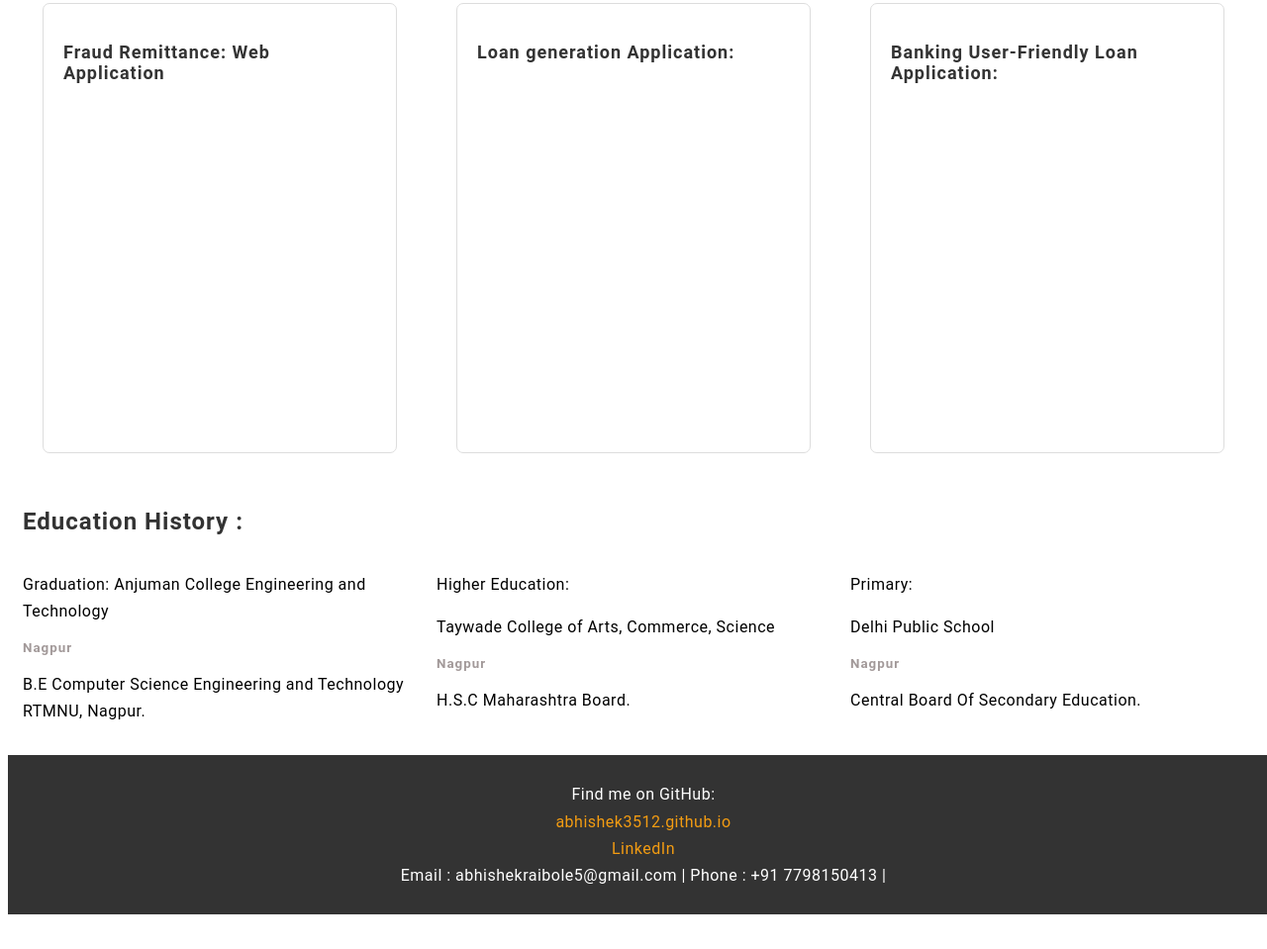
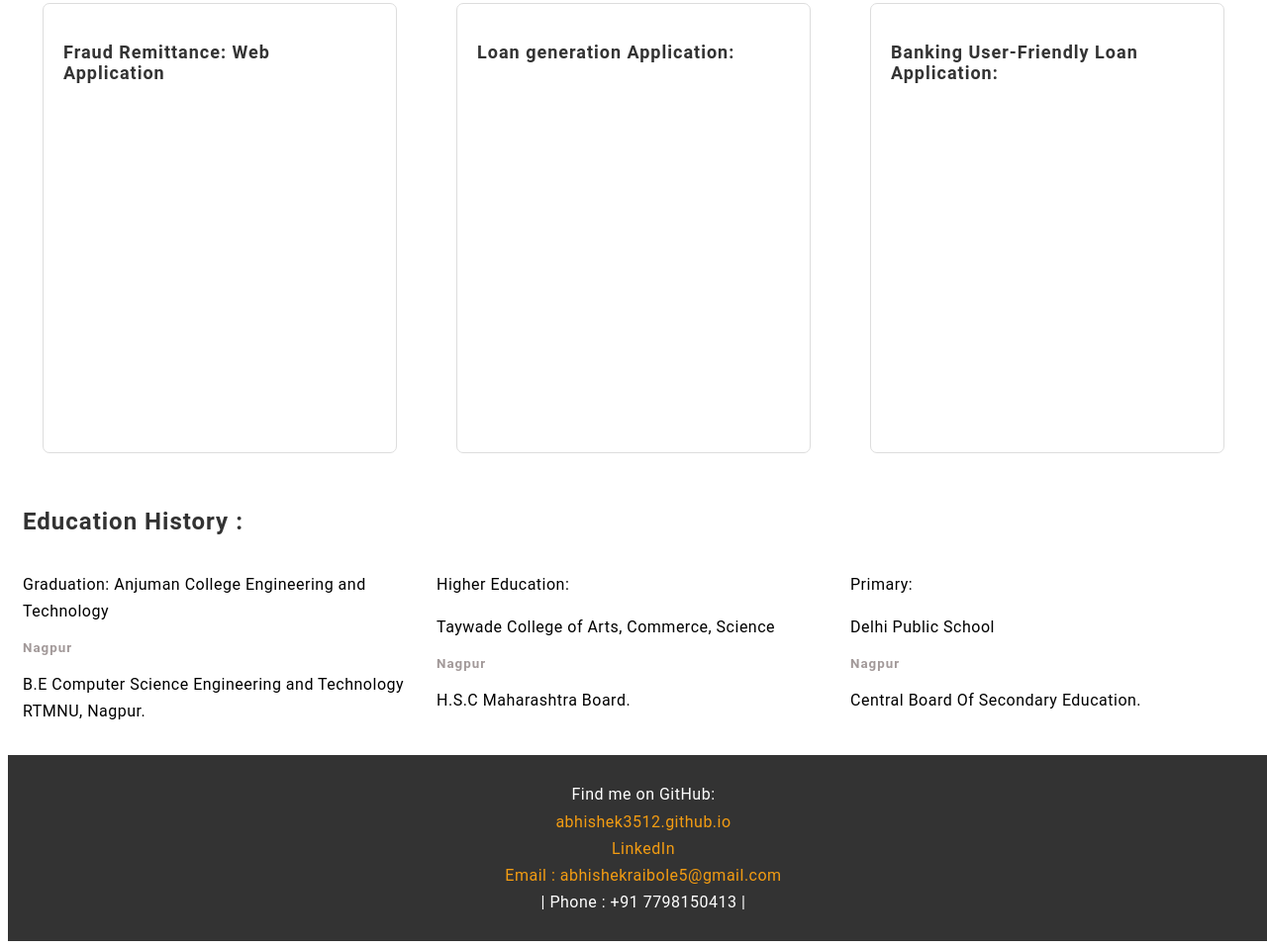
Before and after one commit to Abhishek3512/abhishek3512.github.io, a plain HTML site: page index.html in a window 1280 px wide. Shown: the part 750-1709 px from the top of the page at 99% size. Before the commit the page ends 1682 px from the top, so only its background shows below. Drawn offline with Linux system fonts and the light colour scheme.

Commit message:
Update index.html

```diff
--- a/index.html
+++ b/index.html
@@ -110,7 +110,7 @@
     <footer>
         <p>Find me on GitHub: <a href="https://github.com/abhishek3512" > abhishek3512.github.io </a>
        <a href= "https://www.linkedin.com/in/abhishek-raibole-5211531bb/" target="_blank"> LinkedIn </a>
-        Email : abhishekraibole5@gmail.com | Phone : +91 7798150413 |
+        <a href= "https://mail.google.com/mail/u/0/#inbox" >Email : abhishekraibole5@gmail.com </a> | Phone : +91 7798150413 |
         </p>
     </footer>
 
```
